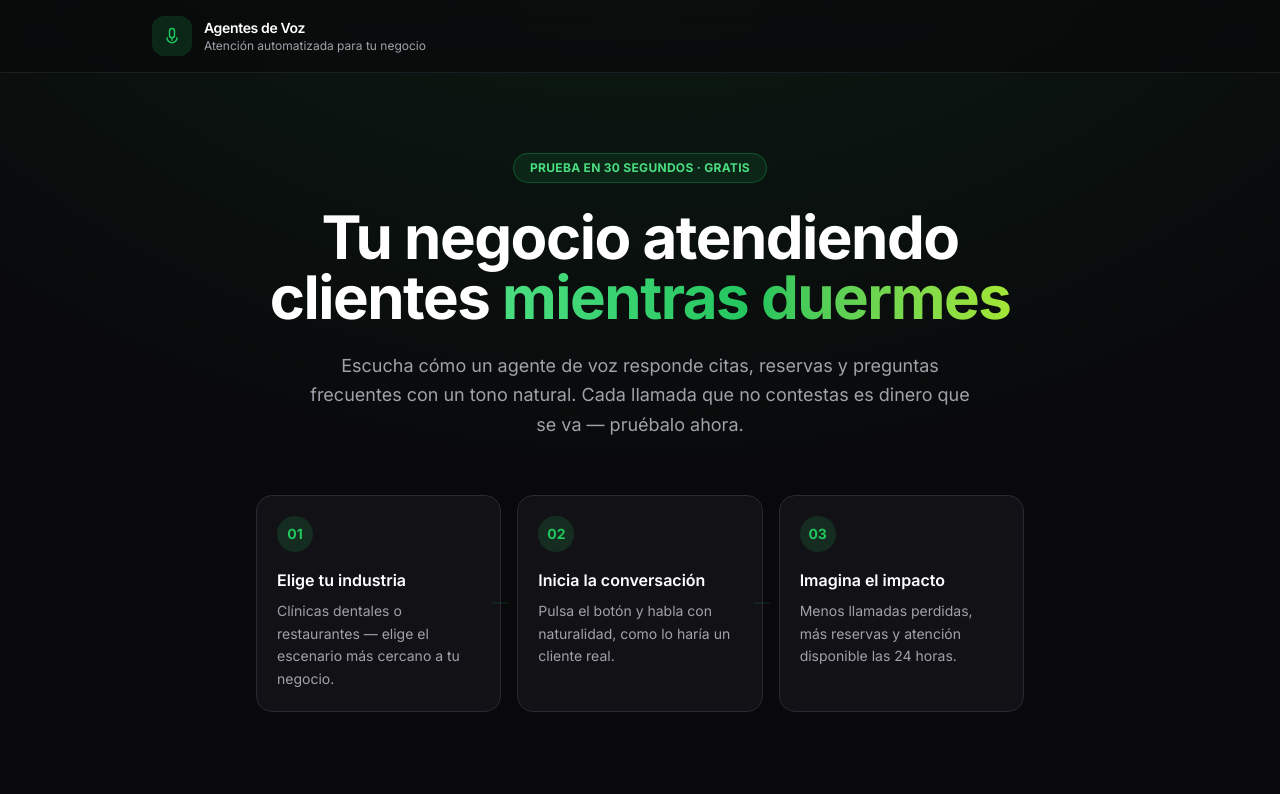
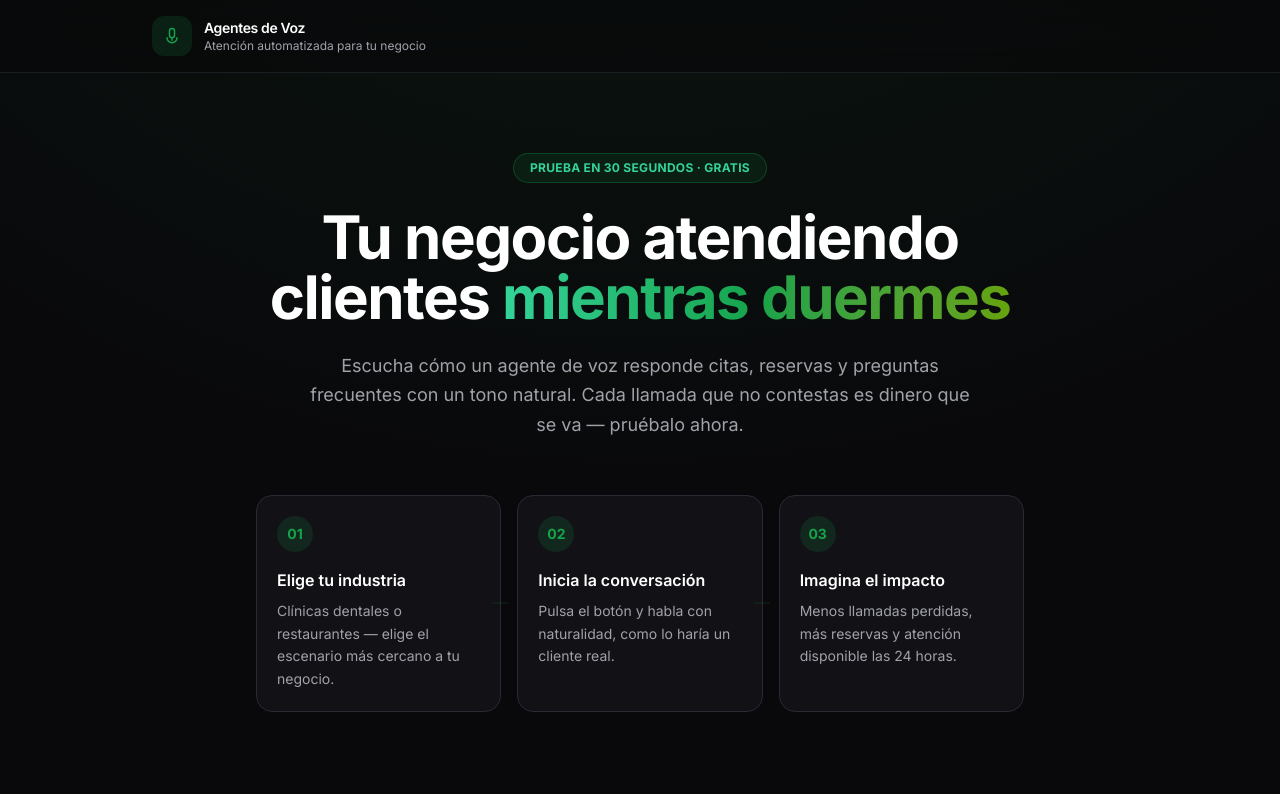
Before and after one commit to suulcoder/demo, a React (Vite) app: page / in a window 1280 px wide. Shown: the top 794 px of the page. Built offline with nearby package versions, Linux system fonts and the light colour scheme.

Commit message:
Tone down green button and accent colors
Use muted emerald tones for CTAs while keeping the conversion-focused layout.

Co-authored-by: Cursor <cursoragent@cursor.com>

```diff
--- a/src/index.css
+++ b/src/index.css
@@ -1,11 +1,9 @@
 @import 'tailwindcss';
 
 /*
-  Paleta orientada a conversión (verde):
-  - Fondo negro: el acento verde destaca al máximo (alto contraste = más clics).
-  - Verde vivo (#22c55e): psicología de "sí / avanzar / dinero / crecimiento".
-  - Lima (#a3e635): urgencia y energía en titulares clave, sin saturar la página.
-  - Uso restringido: solo CTAs, badge, gradiente del hero y números de pasos.
+  Paleta verde de conversión (tonos contenidos):
+  - CTAs en verde esmeralda, no neón — legible y profesional.
+  - Lima suave solo en gradientes del hero.
 */
 
 @theme {
@@ -15,10 +13,10 @@
   --color-surface-muted: #1c1c24;
   --color-border: #2a2a35;
   --color-muted: #a1a1aa;
-  --color-accent: #22c55e;
-  --color-accent-hover: #16a34a;
-  --color-accent-soft: #4ade80;
-  --color-highlight: #a3e635;
+  --color-accent: #16a34a;
+  --color-accent-hover: #15803d;
+  --color-accent-soft: #34d399;
+  --color-highlight: #65a30d;
 }
 
 @layer base {
@@ -29,8 +27,8 @@
   body {
     @apply min-h-screen bg-surface font-sans text-white antialiased;
     background-image:
-      radial-gradient(ellipse 80% 50% at 50% -20%, rgb(34 197 94 / 0.14), transparent),
-      radial-gradient(ellipse 55% 45% at 100% 100%, rgb(163 230 53 / 0.07), transparent);
+      radial-gradient(ellipse 80% 50% at 50% -20%, rgb(22 163 74 / 0.1), transparent),
+      radial-gradient(ellipse 55% 45% at 100% 100%, rgb(101 163 13 / 0.05), transparent);
   }
 
   @media (prefers-reduced-motion: reduce) {
```
Also changed, not shown: public/favicon.svg.
